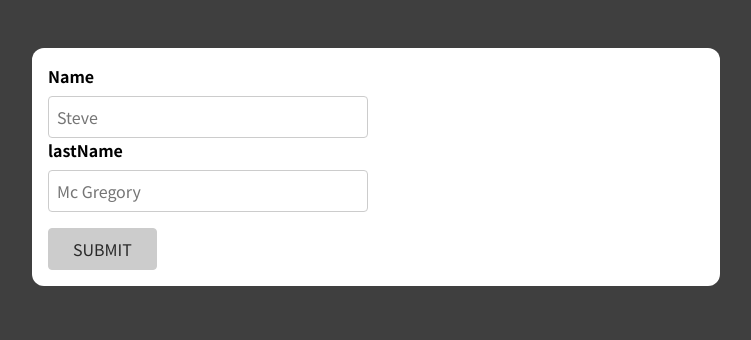
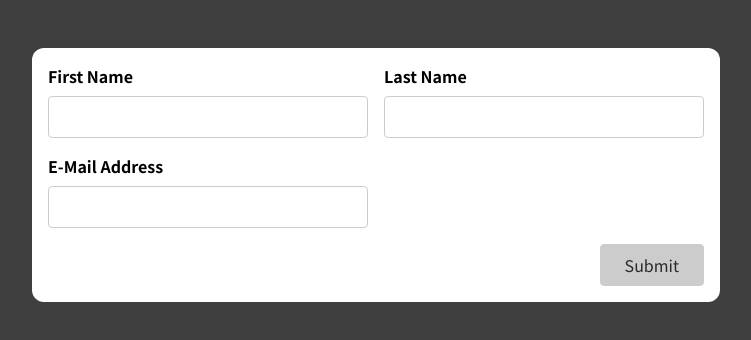
Before and after one commit to Alim1899/forms, a React (Create React App) app: page / in a window 1280 px wide. Shown: the top 340 px of the page, without its empty margins (264-1015 px from the left). Built offline with nearby package versions, Linux system fonts and the light colour scheme.

Commit message:
Added custom hook

```diff
--- a/src/App.js
+++ b/src/App.js
@@ -1,9 +1,8 @@
-import SimpleInput from './components/SimpleInput';
-
+import BasicForm from "./components/BasicForm";
 function App() {
   return (
     <div className="app">
-      <SimpleInput />
+      <BasicForm />
     </div>
   );
 }
--- a/src/components/BasicForm.js
+++ b/src/components/BasicForm.js
@@ -1,22 +1,98 @@
+import useInput from '../hooks/use-input';
+
+const isNotEmpty = (value) => value.trim() !== '';
+const isEmail = (value) => value.includes('@');
+
 const BasicForm = (props) => {
+  const {
+    value: firstNameValue,
+    isValid: firstNameIsValid,
+    hasError: firstNameHasError,
+    valueChangeHandler: firstNameChangeHandler,
+    inputBlurHandler: firstNameBlurHandler,
+    reset: resetFirstName,
+  } = useInput(isNotEmpty);
+  const {
+    value: lastNameValue,
+    isValid: lastNameIsValid,
+    hasError: lastNameHasError,
+    valueChangeHandler: lastNameChangeHandler,
+    inputBlurHandler: lastNameBlurHandler,
+    reset: resetLastName,
+  } = useInput(isNotEmpty);
+  const {
+    value: emailValue,
+    isValid: emailIsValid,
+    hasError: emailHasError,
+    valueChangeHandler: emailChangeHandler,
+    inputBlurHandler: emailBlurHandler,
+    reset: resetEmail,
+  } = useInput(isEmail);
+
+  let formIsValid = false;
+
+  if (firstNameIsValid && lastNameIsValid && emailIsValid) {
+    formIsValid = true;
+  }
+
+  const submitHandler = event => {
+    event.preventDefault();
+
+    if (!formIsValid) {
+      return;
+    }
+
+    console.log('Submitted!');
+    console.log(firstNameValue, lastNameValue, emailValue);
+
+    resetFirstName();
+    resetLastName();
+    resetEmail();
+  };
+
+  const firstNameClasses = firstNameHasError ? 'form-control invalid' : 'form-control';
+  const lastNameClasses = lastNameHasError ? 'form-control invalid' : 'form-control';
+  const emailClasses = emailHasError ? 'form-control invalid' : 'form-control';
+
   return (
-    <form onSubmit={props.submit}>
+    <form onSubmit={submitHandler}>
       <div className='control-group'>
-        <div className='form-control'>
+        <div className={firstNameClasses}>
           <label htmlFor='name'>First Name</label>
-          <input type='text' className={props.class} id='name' />
+          <input
+            type='text'
+            id='name'
+            value={firstNameValue}
+            onChange={firstNameChangeHandler}
+            onBlur={firstNameBlurHandler}
+          />
+          {firstNameHasError && <p className="error-text">Please enter a first name.</p>}
         </div>
-        <div className='form-control'>
+        <div className={lastNameClasses}>
           <label htmlFor='name'>Last Name</label>
-          <input type='text' id='name' />
+          <input
+            type='text'
+            id='name'
+            value={lastNameValue}
+            onChange={lastNameChangeHandler}
+            onBlur={lastNameBlurHandler}
+          />
+          {lastNameHasError && <p className="error-text">Please enter a last name.</p>}
         </div>
       </div>
-      <div className='form-control'>
+      <div className={emailClasses}>
         <label htmlFor='name'>E-Mail Address</label>
-        <input type='text' id='name' />
+        <input
+          type='text'
+          id='name'
+          value={emailValue}
+          onChange={emailChangeHandler}
+          onBlur={emailBlurHandler}
+        />
+        {emailHasError && <p className="error-text">Please enter a valid email address.</p>}
       </div>
       <div className='form-actions'>
-        <button>Submit</button>
+        <button disabled={!formIsValid}>Submit</button>
       </div>
     </form>
   );
--- a/src/hooks/use-input.js
+++ b/src/hooks/use-input.js
@@ -7,24 +7,26 @@
   const valueIsValid = validateValue(enteredValue);
   const hasError = !valueIsValid && isTouched;
 
-  const changeHandler = (e) => {
+  const valueChangeHandler = (e) => {
     setEnteredValue(e.target.value);
   };
 
-  const blurHandler = (e) => {
+  const inputBlurHandler = (e) => {
     setIsTouched(true);
   };
 
-  const reset = ()=>{
-    setEnteredValue('');
+  const reset = () => {
+    setEnteredValue("");
     setIsTouched(false);
-  }
+  };
+
   return {
     value: enteredValue,
     isValid: valueIsValid,
     hasError,
-    changeHandler,
-    blurHandler,
+    valueChangeHandler,
+    inputBlurHandler,
+    reset,
   };
 };
 
```
